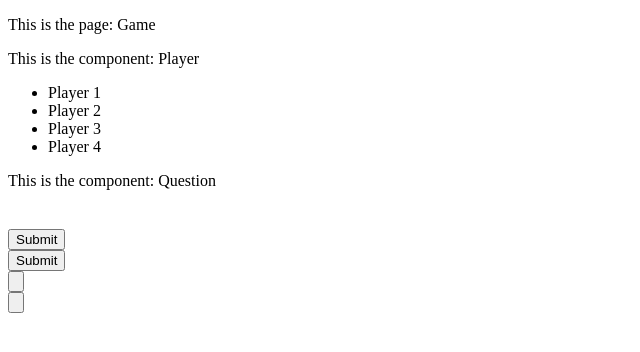
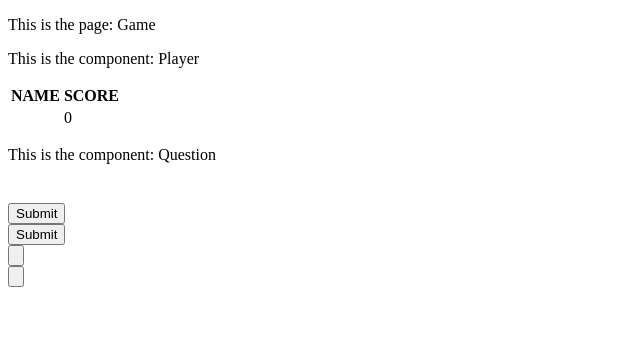
Before and after one commit to OVacaru/OverReacting_Quiz, a React app: page /game in a window 1280 px wide. Shown: the top 352 px of the page, without its empty margins (0-640 px from the left). Built offline with nearby package versions, Linux system fonts and the light colour scheme.

Commit message:
the player component now properly display players from the global state

```diff
--- a/src/Components/Player/index.js
+++ b/src/Components/Player/index.js
@@ -1,20 +1,47 @@
 import React, { Component } from 'react';
+import { connect } from 'react-redux';
+import { mSTP } from '../../Pages/Game';
 
 class Player extends Component {
 
+    renderTableHeader () {
+        let header = Object.keys(this.props.player.players[0])
+        return header.map ((key, index) => {
+        return <th key={index}>{key.toUpperCase()}</th>
+        });
+    };
+
+    renderTableData () {
+        return this.props.player.players.map ((player, index) => {
+            const { name, score } = player
+            return (
+                <tr key={index}>
+                    <td>{name}</td>
+                    <td>{score}</td>
+                </tr>
+            );
+        });
+    };
+
     render() {
+        // console.log(this.props.player.totalPlayers)
+        // console.log(this.props.player.players)
+        // console.log(this.props.player.players[0].name)
+        // console.log(this.props.player.players[0].score)
+
         return (
             <div id="playerComponent">
                 <p>This is the component: Player</p>
-                <ul>
-                    <li>Player 1</li>
-                    <li>Player 2</li>
-                    <li>Player 3</li>
-                    <li>Player 4</li>
-                </ul>
+
+                <table id="playerTable">
+                    <tbody>
+                        <tr>{this.renderTableHeader()}</tr>
+                        {this.renderTableData()}
+                    </tbody>
+                </table>
             </div>
         );
     }
 };
 
-export default Player ;
+export default connect(mSTP, { Player }) (Player);
--- a/src/Components/Question/index.js
+++ b/src/Components/Question/index.js
@@ -57,4 +57,4 @@ class Question extends Component {
     };
 };
 
-export default connect(null, { nextQuestion }) (Question) ;
+export default connect(null, { nextQuestion }) (Question);
--- a/src/Pages/Game/index.js
+++ b/src/Pages/Game/index.js
@@ -13,7 +13,9 @@ class Game extends Component {
                 {this.props.questions.length > 0 && this.props.questionID === this.props.questions.length ?
                     <Results winner={this.props.players}/> :
                     <div id="gameArea">
-                        <Player player={this.props.players}/>
+                        <Player player={{
+                            totalPlayers:this.props.totalPlayers,
+                            players: this.props.players}}/>
                         <Question question={this.props.questions[this.props.questionID]}/>
                     </div>
                 }
@@ -29,4 +31,4 @@ export const mSTP = state => ({
     questions: state.questions
 });
 
-export default connect(mSTP, { Question , Results } )(Game);
+export default connect(mSTP, { Question, Results, Player } )(Game);
```
